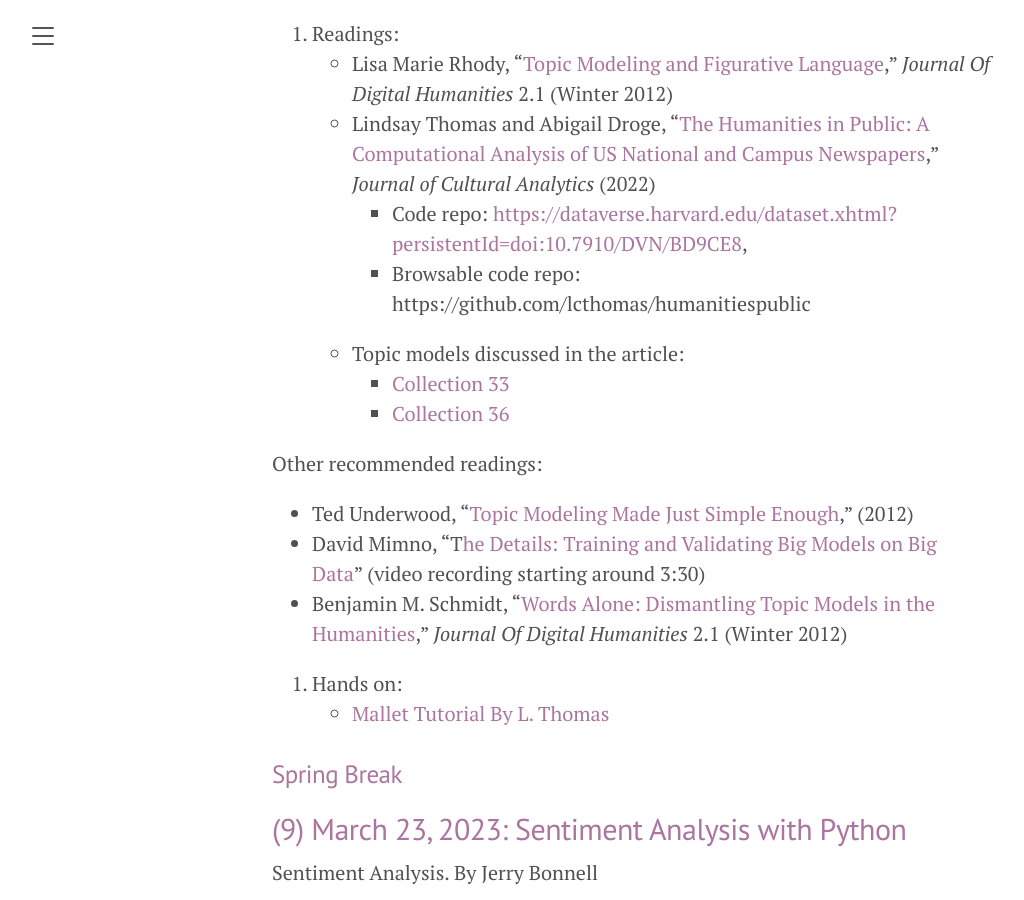
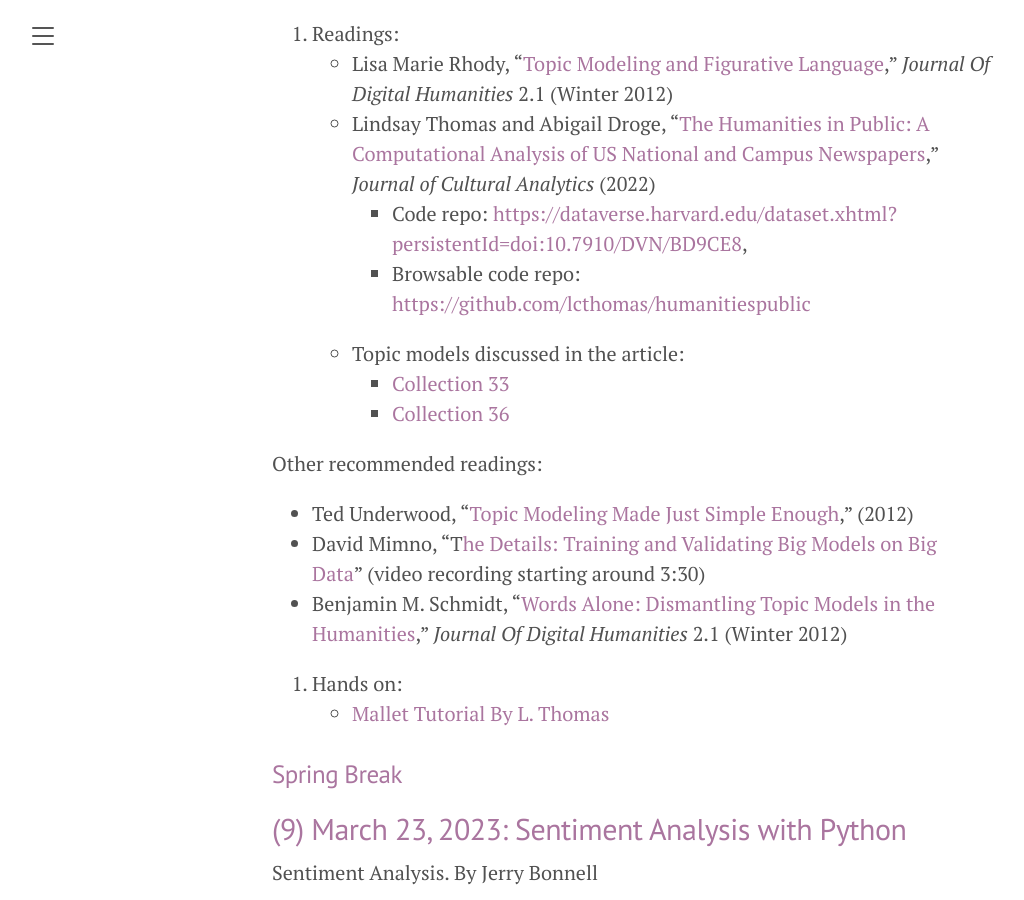
Before and after one commit to susannalles/DHPracticum_Spring23, a Jekyll site: the page built from schedule.md, in a window 1280 px wide and 900 px high, scrolled down 3952 px. Shown: the whole window, without its empty margins (8-1032 px from the left). Built offline with Jekyll 4.4.1, drawn with Linux system fonts in a browser that asks for light colours.

```diff
--- a/schedule.md
+++ b/schedule.md
@@ -103,7 +103,7 @@ Session offered by Prof. Lindsay Thomas
 - Lisa Marie Rhody, “[Topic Modeling and Figurative Language](http://journalofdigitalhumanities.org/2-1/topic-modeling-and-figurative-language-by-lisa-m-rhody/),” *Journal Of Digital Humanities* 2.1 (Winter 2012)
 - Lindsay Thomas and Abigail Droge, “[The Humanities in Public: A Computational Analysis of US National and Campus Newspapers](https://culturalanalytics.org/article/32036-the-humanities-in-public-a-computational-),” *Journal of Cultural Analytics* (2022)
   * Code repo: <https://dataverse.harvard.edu/dataset.xhtml?persistentId=doi:10.7910/DVN/BD9CE8>,
-  * Browsable code repo: https://github.com/lcthomas/humanitiespublic
+  * Browsable code repo: <https://github.com/lcthomas/humanitiespublic>
 - Topic models discussed in the article:
   * [Collection 33](http://harbor.english.ucsb.edu:10002/collections/20200515_1455_us-classification-results-top-newspapers-universitywire-hum-sci/dfr-browser/topics100/)
   * [Collection 36](http://harbor.english.ucsb.edu:10002/collections/20200522_1900_us-humanities-classification-results-top-newspapers-universitywire-not-hum/dfr-browser/topics150/)
```
